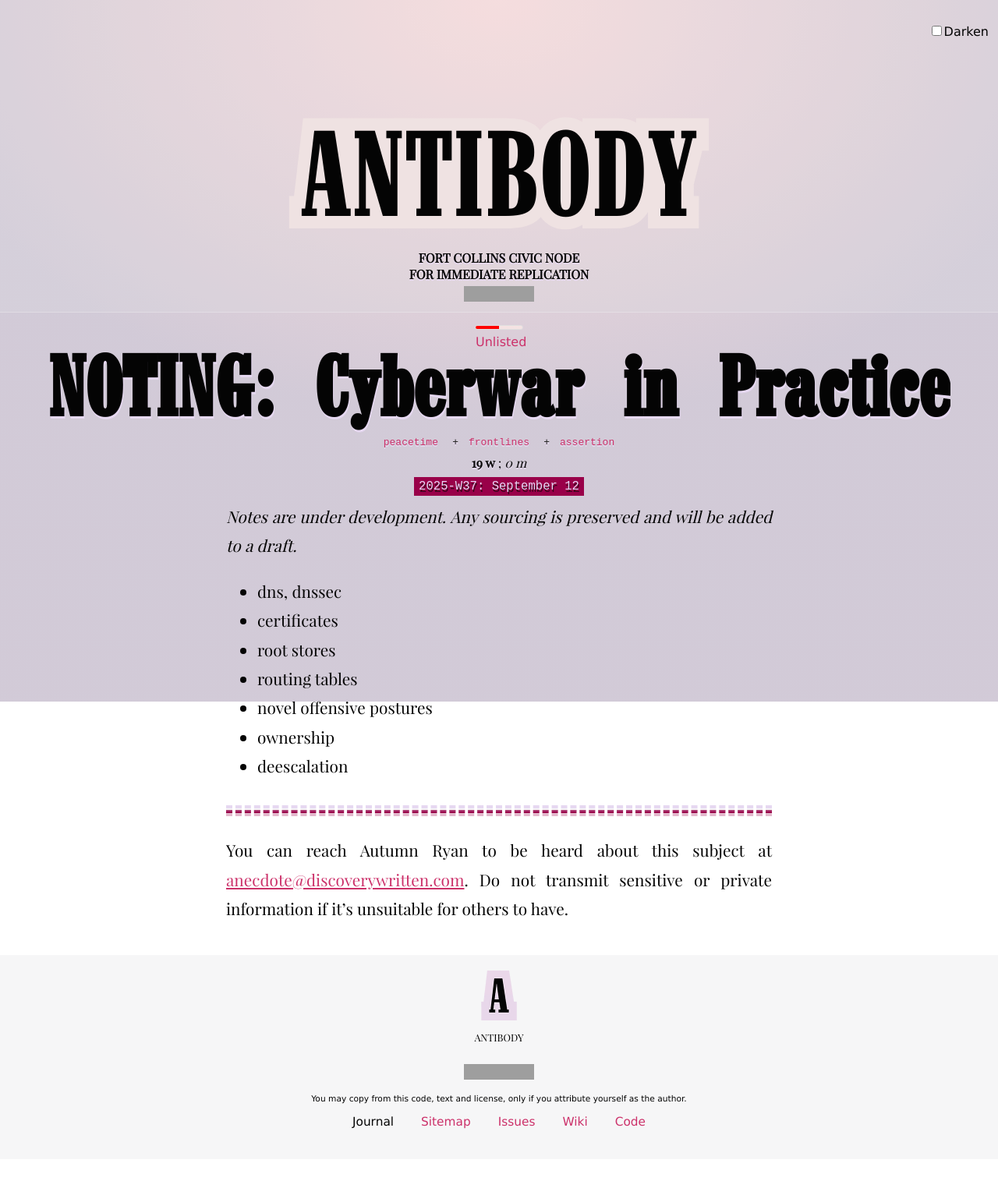
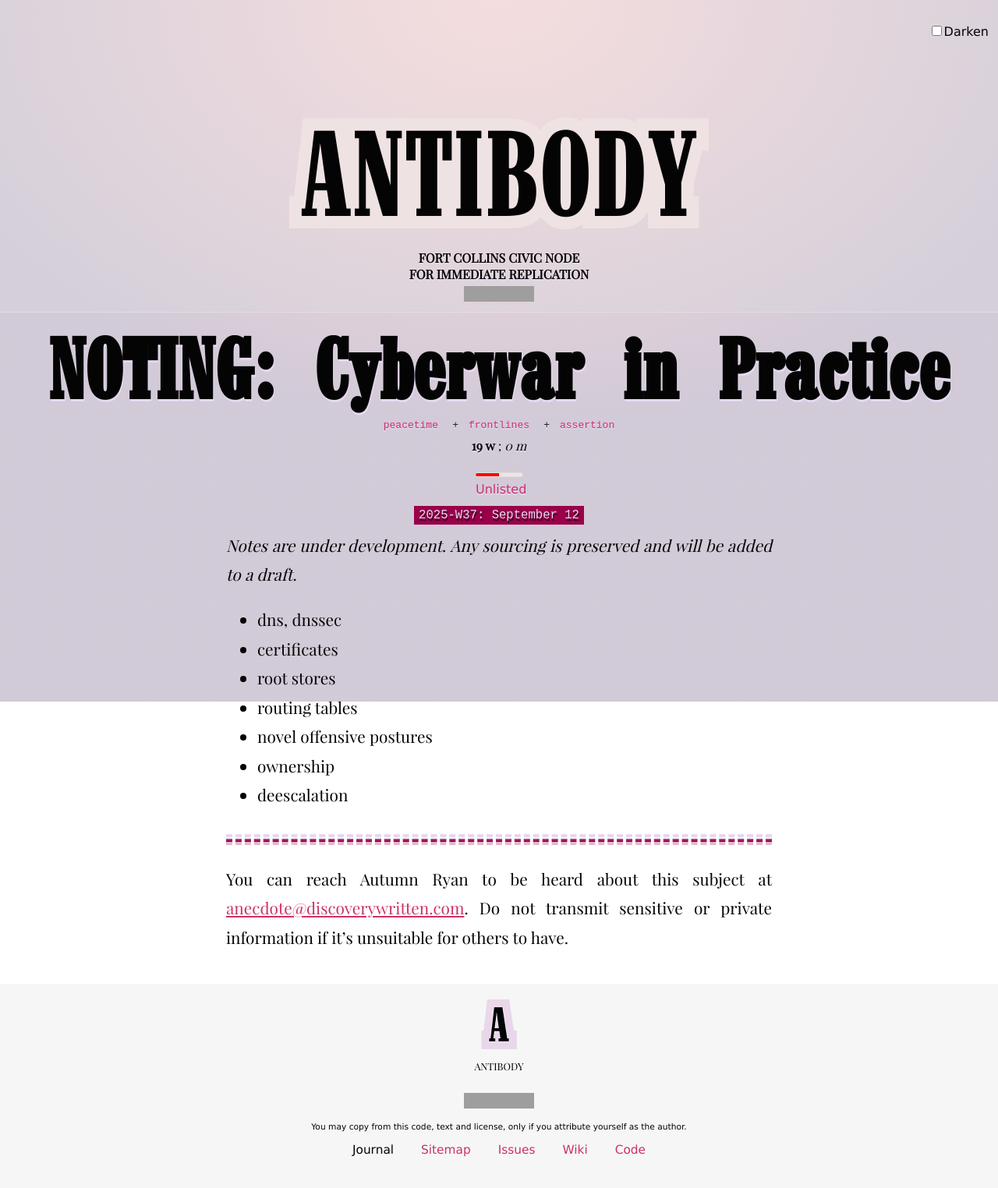
Before and after one commit to tiliv/antibody, a Jekyll site: the page built from docs/journal/autumn-ryan-Cyberwar-in-Practice/index.md, in a window 1280 px wide. Shown: the whole page at 78% size. Built offline with Jekyll 4.4.1, drawn with Linux system fonts in a browser that asks for light colours; before the commit the page ends 1487 px from its top, so only the background shows below that; grey boxes are pictures that could not be loaded.

Commit message:
Extract the truthy pill to an include

```diff
--- /dev/null
+++ b/docs/_includes/indexed.html
@@ -0,0 +1,7 @@
+<div id="robots">
+  {%- if page.index -%}
+    <div class="truthy-pill" role="status" data-public="true" aria-label="Robots are allowed here."></div>
+  {%- else -%}
+    <div class="truthy-pill" role="status" data-public="false" aria-label="Robots were told to go away."></div>
+  {%- endif -%}
+</div>
--- a/docs/_layouts/journal.html
+++ b/docs/_layouts/journal.html
@@ -37,6 +37,7 @@ contact/{{ page.author | slugify }}.md
 <div id="by-line">
   {% include tags.html piece=page %}
   {% include duration.html piece=page %}
+  {% include indexed.html %}
   <code class="date">
     <time datetime="{{ page.date | date_to_xmlschema }}">{{ page.date | date: "%G-W%V: %B %-d" }}</time>
   </code>
--- a/docs/_layouts/root.html
+++ b/docs/_layouts/root.html
@@ -73,13 +73,6 @@ author: autumn@discoverywritten.com
     </a>
     </span>
   </p>
-  <div id="robots">
-    {%- if page.index -%}
-      <div class="truthy-pill" role="status" data-public="true" aria-label="Robots are allowed here."></div>
-    {%- else -%}
-      <div class="truthy-pill" role="status" data-public="false" aria-label="Robots were told to go away."></div>
-    {%- endif -%}
-  </div>
 
   {{ content }}
 
--- a/docs/css/journal.css
+++ b/docs/css/journal.css
@@ -27,7 +27,7 @@ h2 {
   word-wrap: break-word;
   hyphens: auto;
   text-align: center;
-  margin: 0 auto;
+  margin-top: 1.8rem !important;
 
   font-size: 7em;
   text-shadow: 0 .06em var(--sh);
```
Also changed, not shown: docs/index.md (+2 -0 lines).
